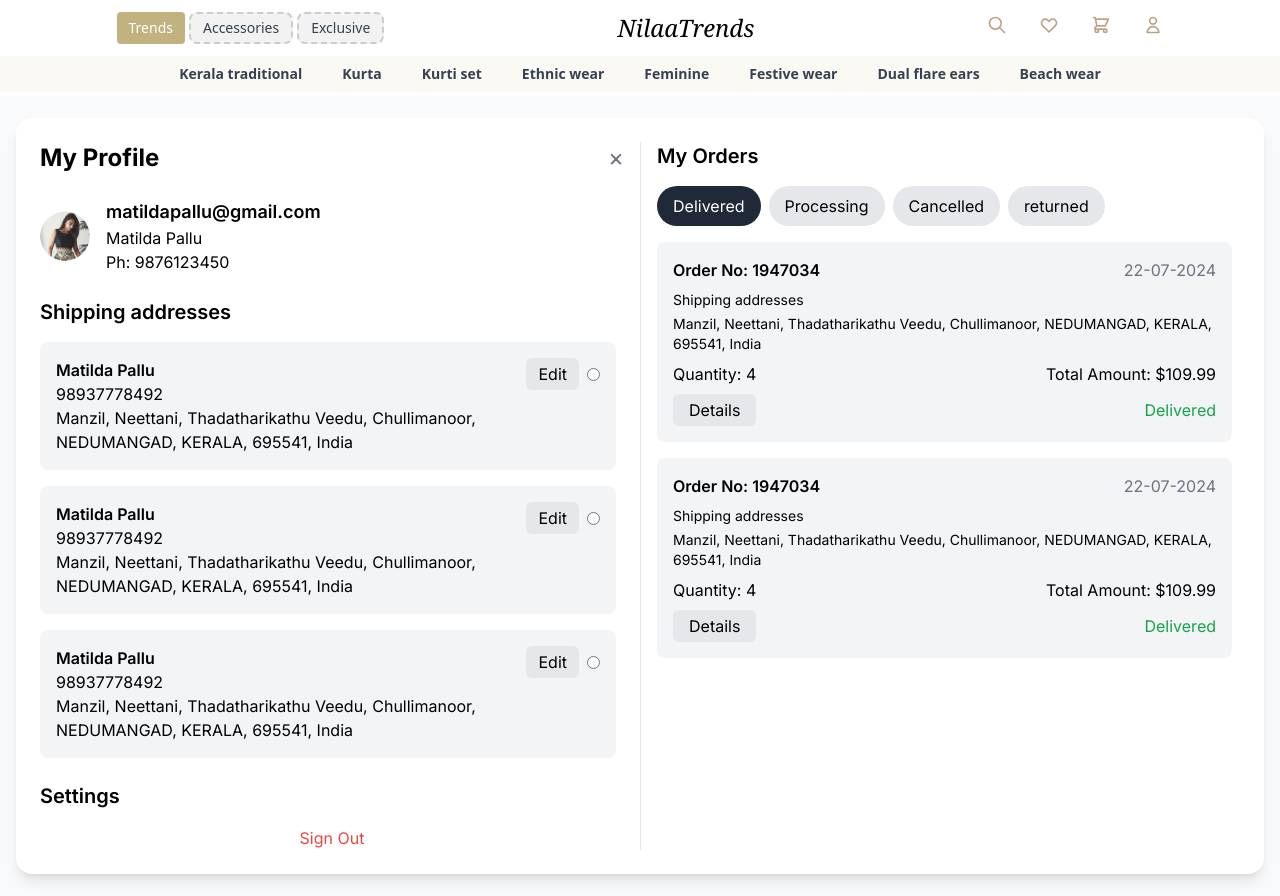
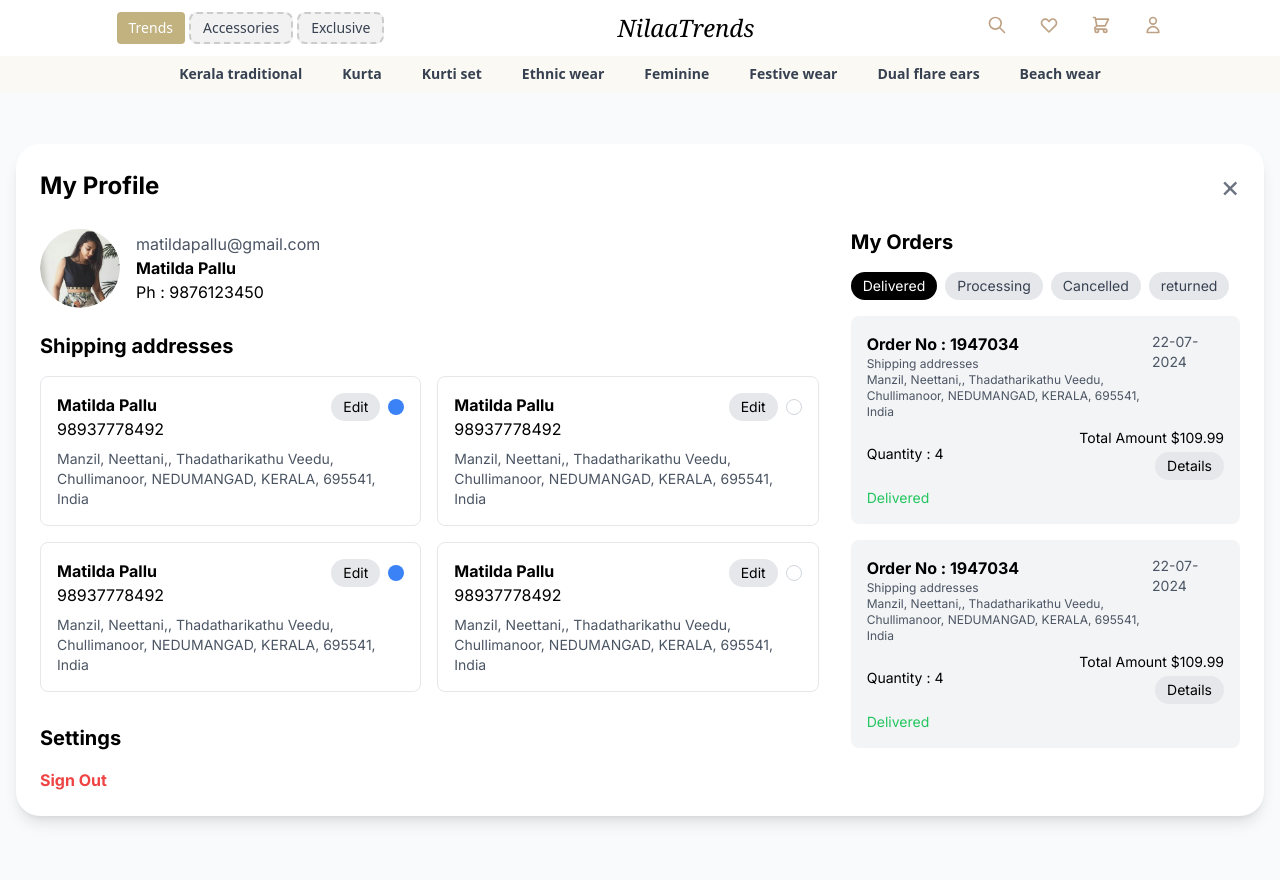
Before and after one commit to abdusamad8575/nila-trends, a Next.js app in the folder client/: page /profile in a window 1280 px wide. Built offline with nearby package versions, Linux system fonts and the light colour scheme.

Commit message:
updated profile and added login and register

```diff
--- a/client/app/components/banner/index.js
+++ b/client/app/components/banner/index.js
@@ -84,7 +84,7 @@
 
   return (
     <div>
-      <div className="max-w-7xl mx-auto p-4 mt-32">
+      <div className="max-w-7xl mx-auto p-4 mt-16 md:mt-32">
       {/* Mobile Carousel */}
       <div className="block md:hidden">
         <Carousel items={carouselItems} />
--- a/client/app/orderdetails/page.js
+++ b/client/app/orderdetails/page.js
@@ -1,187 +1,127 @@
 'use client';
+
 import React, { useState } from 'react';
+import Image from 'next/image';
 
-const OrderPage = () => {
-  const [selectedOrder, setSelectedOrder] = useState(null);
+const OrderDetailPage = () => {
+  const [activeTab, setActiveTab] = useState('Delivered');
+  const tabs = ['Delivered', 'Processing', 'Cancelled', 'returned'];
 
-  // Dummy order data for demo purposes
-  const orders = [
-    {
-      id: '1947034',
-      address: 'Manzil, Neettani, Thadatharikathu Veedu, Chullimanoor, NEDUMANGAD, KERALA, 695541, India',
-      quantity: 4,
-      total: 109.99,
-      status: 'Delivered',
-      date: '22-07-2024',
-      items: [
-        { name: 'Timeless A-line Evening Dress', size: 'Medium', price: 109.99, quantity: 1, image: '/dress1.jpg' },
-        { name: 'Timeless A-line Evening Dress', size: 'Medium', price: 109.99, quantity: 1, image: '/dress2.jpg' },
-      ],
-    },
-    {
-      id: '1947035',
-      address: 'John Doe, Sample Address, City, STATE, 123456, USA',
-      quantity: 2,
-      total: 299.99,
-      status: 'Processing',
-      date: '15-07-2024',
-      items: [
-        { name: 'Casual T-Shirt', size: 'Large', price: 29.99, quantity: 1, image: '/shirt.jpg' },
-        { name: 'Jeans', size: '32', price: 49.99, quantity: 1, image: '/jeans.jpg' },
-      ],
-    },
-  ];
+  const orderDetails = {
+    orderNo: '1947034',
+    date: '22-07-2024',
+    shippingAddress: 'Manzil, Neettani,, Thadatharikathu Veedu, Chullimanoor, NEDUMANGAD, KERALA, 695541, India',
+    totalAmount: '$109.99',
+    status: 'Delivered',
+    quantity: 4,
+    items: [
+      {
+        name: 'Timeless A-line Evening Dress',
+        fit: 'Ankle-length',
+        price: '$109.99',
+        size: 'Medium',
+        quantity: 1,
+        image: '/assets/product1.png'
+      },
+      {
+        name: 'Timeless A-line Evening Dress',
+        fit: 'Ankle-length',
+        price: '$109.99',
+        size: 'Medium',
+        quantity: 1,
+        image: '/assets/product2.png'
+      }
+    ]
+  };
 
   return (
-    <div className="order-page">
-      {/* Order List Section */}
-      <div className="order-list">
-        <h2>My Orders</h2>
-        <div className="order-filters">
-          <button className="filter-btn">Delivered</button>
-          <button className="filter-btn">Processing</button>
-          <button className="filter-btn">Cancelled</button>
-          <button className="filter-btn">Returned</button>
+    <div className="container mx-auto p-4 max-w-7xl mt-24">
+      <div className="flex justify-between items-center mb-4">
+        <h1 className="text-xl font-semibold">My Orders</h1>
+        <button className="text-gray-500 text-2xl">&times;</button>
+      </div>
+
+      <div className="flex flex-wrap gap-2 mb-4">
+        {tabs.map((tab) => (
+          <button
+            key={tab}
+            className={`px-3 py-1 rounded-full text-sm ${
+              activeTab === tab ? 'bg-gray-900 text-white' : 'bg-gray-200 text-gray-700'
+            }`}
+            onClick={() => setActiveTab(tab)}
+          >
+            {tab}
+          </button>
+        ))}
+      </div>
+
+      <div className="flex flex-col md:flex-row gap-4">
+        <div className="w-full md:w-1/2">
+          {[1, 2].map((_, index) => (
+            <div key={index} className="bg-white shadow rounded-lg p-4 mb-4">
+              <div className="flex flex-col sm:flex-row justify-between items-start mb-2">
+                <div>
+                  <p className="font-semibold">Order No : {orderDetails.orderNo}</p>
+                  <p className="text-xs text-gray-600">Shipping addresses</p>
+                  <p className="text-xs text-gray-600 max-w-xs">{orderDetails.shippingAddress}</p>
+                </div>
+                <p className="text-sm text-gray-600 mt-2 sm:mt-0">{orderDetails.date}</p>
+              </div>
+              <div className="flex flex-col sm:flex-row justify-between items-start sm:items-center mt-2">
+                <p className="text-sm">Quantity : {orderDetails.quantity}</p>
+                <div className="text-left sm:text-right mt-2 sm:mt-0">
+                  <p className="text-sm">Total Amount {orderDetails.totalAmount}</p>
+                  <button className="text-sm bg-gray-200 px-3 py-1 rounded-full mt-1">Details</button>
+                </div>
+              </div>
+              <p className="text-green-500 text-sm mt-2">{orderDetails.status}</p>
+            </div>
+          ))}
         </div>
 
-        {/* Orders */}
-        <div className="orders">
-          {orders.map((order) => (
-            <div className="order-card" key={order.id} onClick={() => setSelectedOrder(order)}>
-              <div className="order-info">
-                <p>Order No: <strong>{order.id}</strong></p>
-                <p>Shipping address: {order.address}</p>
-                <p>Quantity: {order.quantity}</p>
-                <p>Total Amount: ${order.total}</p>
+        <div className="w-full md:w-1/2 bg-white shadow rounded-lg p-4">
+          <div className="flex flex-col sm:flex-row justify-between items-start mb-4">
+            <div>
+              <p className="font-semibold">Order No : {orderDetails.orderNo}</p>
+              <p className="text-sm text-gray-600">Shipping addresses</p>
+              <p className="text-sm text-gray-600 max-w-md">{orderDetails.shippingAddress}</p>
+            </div>
+            <div className="text-left sm:text-right mt-2 sm:mt-0">
+              <p className="text-gray-600">{orderDetails.date}</p>
+              <p className="font-semibold mt-2">Total Amount • {orderDetails.totalAmount}</p>
+              <p className="text-green-500">{orderDetails.status}</p>
+            </div>
+          </div>
+
+          <h2 className="text-lg font-semibold mb-4">Items - {orderDetails.quantity}</h2>
+
+          {orderDetails.items.map((item, index) => (
+            <div key={index} className="flex flex-col sm:flex-row items-center border-t py-4">
+              <Image src={item.image} alt={item.name} width={80} height={80} className="mr-4 mb-2 sm:mb-0" />
+              <div className="flex-grow mb-2 sm:mb-0">
+                <h3 className="font-semibold text-sm">{item.name}</h3>
+                <p className="text-xs text-gray-600">
+                  Fit • {item.fit} &nbsp;&nbsp; Price • {item.price}
+                </p>
               </div>
-              <div className="order-status">
-                <p>{order.status}</p>
-                <button className="details-btn">Details</button>
+              <div className="text-center sm:text-right">
+                <p className="text-sm mb-1">Select Size</p>
+                <select className="border rounded px-2 py-1 text-sm mb-1">
+                  <option>{item.size}</option>
+                </select>
+                <div className="flex items-center justify-center sm:justify-end border rounded">
+                  <button className="px-2 py-1 text-sm">-</button>
+                  <span className="px-2 text-sm">{item.quantity}</span>
+                  <button className="px-2 py-1 text-sm">+</button>
+                </div>
+                <button className="mt-1 text-xs text-gray-600 underline">save for later</button>
               </div>
             </div>
           ))}
         </div>
       </div>
-
-      {/* Order Details Section */}
-      <div className="order-details">
-        {selectedOrder ? (
-          <>
-            <div className="details-header">
-              <h3>Order No: {selectedOrder.id}</h3>
-              <p>Shipping address: {selectedOrder.address}</p>
-              <p>Date: {selectedOrder.date}</p>
-              <p>Total Amount: ${selectedOrder.total}</p>
-              <p>Status: {selectedOrder.status}</p>
-            </div>
-            <div className="items-list">
-              <h3>Items - {selectedOrder.items.length}</h3>
-              {selectedOrder.items.map((item, index) => (
-                <div className="item-card" key={index}>
-                  <img src={item.image} alt={item.name} />
-                  <div className="item-details">
-                    <p>{item.name}</p>
-                    <p>Size: {item.size}</p>
-                    <p>Price: ${item.price}</p>
-                    <div className="quantity">
-                      <button>-</button>
-                      <span>{item.quantity}</span>
-                      <button>+</button>
-                    </div>
-                  </div>
-                </div>
-              ))}
-            </div>
-          </>
-        ) : (
-          <div>Select an order to view details</div>
-        )}
-      </div>
-
-      <style jsx>{`
-        /* Basic styling for the order page */
-        .order-page {
-          display: flex;
-          padding: 20px;
-          font-family: 'Arial', sans-serif;
-        }
-
-        .order-list {
-          flex: 1;
-          border-right: 1px solid #e0e0e0;
-          padding-right: 20px;
-        }
-
-        .order-details {
-          flex: 2;
-          padding-left: 20px;
-        }
-
-        .order-filters {
-          margin-bottom: 20px;
-        }
-
-        .filter-btn {
-          margin-right: 10px;
-          background-color: #e0e0e0;
-          border: none;
-          padding: 10px;
-          border-radius: 20px;
-          cursor: pointer;
-        }
-
-        .order-card {
-          background-color: #f9f9f9;
-          padding: 15px;
-          margin-bottom: 15px;
-          border-radius: 8px;
-          display: flex;
-          justify-content: space-between;
-          cursor: pointer;
-        }
-
-        .order-info {
-          font-size: 14px;
-        }
-
-        .details-btn {
-          background-color: #eee;
-          border: none;
-          padding: 8px 12px;
-          border-radius: 20px;
-          cursor: pointer;
-        }
-
-        .item-card {
-          display: flex;
-          align-items: center;
-          margin-bottom: 20px;
-        }
-
-        .item-card img {
-          width: 100px;
-          height: auto;
-          margin-right: 20px;
-        }
-
-        .item-details {
-          flex: 1;
-        }
-
-        .quantity {
-          display: flex;
-          align-items: center;
-        }
-
-        .quantity button {
-          background-color: #eee;
-          border: none;
-          padding: 5px 10px;
-          cursor: pointer;
-        }
-      `}</style>
     </div>
   );
 };
 
-export default OrderPage;
+export default OrderDetailPage;
--- a/client/app/profile/page.js
+++ b/client/app/profile/page.js
@@ -3,12 +3,13 @@
 
 const Profile = () => {
   return (
-    <div className="w-full min-h-screen flex justify-center items-center md:mt-24 p-4 bg-gray-50 ">
-      {/* Mobile View */}
+    <div className="w-full min-h-screen flex justify-center items-center md:mt-20 p-4 bg-gray-50">
+      {/* Mobile View - Updated to match the provided image */}
       <div className="w-full max-w-xl h-full bg-white rounded-2xl shadow-lg p-4 md:hidden">
+        <h1 className="text-2xl font-bold mb-4">Hey! Matilda Pallu</h1>
 
         {/* Profile Section */}
-        <div className="flex items-center mb-4">
+        <div className="flex items-center mb-6">
           <Image
             src="/assets/profile.png"
             alt="Profile Picture"
@@ -17,133 +18,145 @@
             className="rounded-full"
           />
           <div className="ml-4">
-            <p className="text-lg font-semibold">matildapallu@gmail.com</p>
-            <p className="text-base">Matilda Pallu</p>
-            <p className="text-base">Ph: 9876123450</p>
+            <p className="text-gray-600">matildapallu@gmail.com</p>
+            <p className="font-bold">Matilda Pallu</p>
+            <p>Ph : 9876123450</p>
           </div>
         </div>
 
         {/* Action Buttons - Coupons and Support */}
-        <div className="flex justify-between mb-4">
-          <button className="flex-1 bg-gray-100 py-2 mx-2 rounded-lg text-center">
-            <span className="block">Coupons</span>
+        <div className="flex justify-between mb-6">
+          <button className="flex-1 bg-gray-100 py-3 mx-2 rounded-lg text-center flex items-center justify-center">
+            <span className="mr-2">🎟️</span>
+            <span>Coupons</span>
           </button>
-          <button className="flex-1 bg-gray-100 py-2 mx-2 rounded-lg text-center">
-            <span className="block">Support</span>
+          <button className="flex-1 bg-gray-100 py-3 mx-2 rounded-lg text-center flex items-center justify-center">
+            <span className="mr-2">🎧</span>
+            <span>Support</span>
           </button>
         </div>
 
         {/* My Orders */}
-        <h2 className="text-lg font-semibold mb-4">My Orders</h2>
+        <h2 className="text-xl font-bold mb-4">My Orders</h2>
         <div className="flex justify-around mb-6">
           <button className="flex flex-col items-center text-gray-700">
-            <span className="text-2xl">🔄</span>
+            <span className="text-2xl mb-1">↩️</span>
             <span className="text-sm">Return</span>
           </button>
           <button className="flex flex-col items-center text-gray-700">
-            <span className="text-2xl">⚙️</span>
+            <span className="text-2xl mb-1">⚙️</span>
             <span className="text-sm">Processing</span>
           </button>
           <button className="flex flex-col items-center text-gray-700">
-            <span className="text-2xl">🚚</span>
+            <span className="text-2xl mb-1">🚚</span>
             <span className="text-sm">Shipping</span>
           </button>
           <button className="flex flex-col items-center text-gray-700">
-            <span className="text-2xl">💳</span>
+            <span className="text-2xl mb-1">💳</span>
             <span className="text-sm">Unpaid</span>
           </button>
         </div>
 
         {/* Links */}
-        <div className="border-t border-gray-200 py-4">
-          <Link href="#" className="block text-gray-700 text-base mb-2">
+        <div className="space-y-4">
+          <Link href="#" className="flex justify-between items-center text-gray-700 text-lg">
             Shipping addresses
+            <span className="text-gray-400">&gt;</span>
           </Link>
-          <Link href="#" className="block text-gray-700 text-base mb-2">
+          <Link href="#" className="flex justify-between items-center text-gray-700 text-lg">
             Settings
+            <span className="text-gray-400">&gt;</span>
           </Link>
-          <button className="text-red-500 text-base">Sign Out</button>
+          <button className="text-red-500 text-lg font-semibold">Sign Out</button>
         </div>
       </div>
 
-
       {/* Desktop View - Updated to match the reference image */}
-      <div className="w-full max-w-7xl h-full bg-white rounded-2xl shadow-lg p-6 hidden md:flex">
-        {/* Left Section */}
-        <div className="w-1/2 pr-4 flex flex-col">
-          <div className="flex justify-between items-start mb-6">
+      <div className="w-full max-w-7xl h-full bg-white rounded-3xl shadow-lg p-6 hidden md:block">
+        <div className="flex justify-between items-center mb-6">
           <h1 className="text-2xl font-bold">My Profile</h1>
-            <button className="text-gray-500 text-2xl">&times;</button>
+          <button className="text-gray-500 text-3xl">&times;</button>
         </div>
 
+        <div className="flex gap-8">
+          {/* Left Section */}
+          <div className="w-2/3">
             <div className="flex items-center mb-6">
               <Image
                 src="/assets/profile.png"
                 alt="Profile Picture"
-              width={50}
-              height={50}
+                width={80}
+                height={80}
                 className="rounded-full"
               />
               <div className="ml-4">
-              <p className="text-lg font-semibold">matildapallu@gmail.com</p>
-              <p className="text-base">Matilda Pallu</p>
-              <p className="text-base">Ph: 9876123450</p>
+                <p className="text-gray-600">matildapallu@gmail.com</p>
+                <p className="font-bold">Matilda Pallu</p>
+                <p>Ph : 9876123450</p>
               </div>
             </div>
 
-          <h2 className="text-xl font-semibold mb-4">Shipping addresses</h2>
-
-          <div className="space-y-4 flex-grow overflow-auto pr-2">
-            {[1, 2, 3].map((item) => (
-              <div key={item} className="bg-gray-100 p-4 rounded-lg">
-                <div className="flex justify-between items-start">
+            <h2 className="text-xl font-bold mb-4">Shipping addresses</h2>
+            <div className="grid grid-cols-2 gap-4">
+              {[1, 2, 3, 4].map((item) => (
+                <div key={item} className="border rounded-lg p-4">
+                  <div className="flex justify-between items-start mb-2">
                     <div>
-                    <p className="font-semibold">Matilda Pallu</p>
+                      <p className="font-bold">Matilda Pallu</p>
                       <p>98937778492</p>
-                    <p>Manzil, Neettani, Thadatharikathu Veedu, Chullimanoor, NEDUMANGAD, KERALA, 695541, India</p>
                     </div>
                     <div className="flex items-center space-x-2">
-                    <button className="px-3 py-1 bg-gray-200 rounded-md">Edit</button>
-                    <input type="radio" name="address" className="form-radio" />
+                      <button className="bg-gray-200 text-sm px-3 py-1 rounded-full">Edit</button>
+                      <div className={`w-4 h-4 rounded-full ${item % 2 === 1 ? 'bg-blue-500' : 'border border-gray-300'}`}></div>
                     </div>
                   </div>
+                  <p className="text-sm text-gray-600">Manzil, Neettani,, Thadatharikathu Veedu, Chullimanoor, NEDUMANGAD, KERALA, 695541, India</p>
                 </div>
               ))}
             </div>
 
-          <h2 className="text-xl font-semibold mt-6 mb-2">Settings</h2>
-          <button className="text-red-500 mt-2">Sign Out</button>
+            <h2 className="text-xl font-bold mt-8 mb-4">Settings</h2>
+            <button className="text-red-500 font-bold">Sign Out</button>
           </div>
 
           {/* Right Section */}
-        <div className="w-1/2 pl-4 border-l border-gray-200">
-          <h2 className="text-xl font-semibold mb-4">My Orders</h2>
+          <div className="w-1/3">
+            <h2 className="text-xl font-bold mb-4">My Orders</h2>
             <div className="flex space-x-2 mb-4">
-            <button className="px-4 py-2 bg-gray-800 text-white rounded-full">Delivered</button>
-            <button className="px-4 py-2 bg-gray-200 rounded-full">Processing</button>
-            <button className="px-4 py-2 bg-gray-200 rounded-full">Cancelled</button>
-            <button className="px-4 py-2 bg-gray-200 rounded-full">returned</button>
+              {['Delivered', 'Processing', 'Cancelled', 'returned'].map((status, index) => (
+                <button
+                  key={index}
+                  className={`px-3 py-1 rounded-full text-sm ${
+                    status === 'Delivered' ? 'bg-black text-white' : 'bg-gray-200 text-gray-700'
+                  }`}
+                >
+                  {status}
+                </button>
+              ))}
             </div>
 
-          <div className="space-y-4 overflow-auto h-[calc(100vh-250px)] pr-2">
+            <div className="space-y-4">
               {[1, 2].map((item) => (
-              <div key={item} className="bg-gray-100 p-4 rounded-lg">
-                <div className="flex justify-between mb-2">
-                  <p className="font-semibold">Order No: 1947034</p>
-                  <p className="text-gray-500">22-07-2024</p>
+                <div key={item} className="bg-gray-100 rounded-lg p-4">
+                  <div className="flex justify-between items-start mb-2">
+                    <div>
+                      <p className="font-bold">Order No : 1947034</p>
+                      <p className="text-xs text-gray-600">Shipping addresses</p>
+                      <p className="text-xs text-gray-600 max-w-xs">Manzil, Neettani,, Thadatharikathu Veedu, Chullimanoor, NEDUMANGAD, KERALA, 695541, India</p>
                     </div>
-                <p className="text-sm mb-1">Shipping addresses</p>
-                <p className="text-sm mb-2">Manzil, Neettani, Thadatharikathu Veedu, Chullimanoor, NEDUMANGAD, KERALA, 695541, India</p>
+                    <p className="text-sm text-gray-600">22-07-2024</p>
+                  </div>
                   <div className="flex justify-between items-center">
-                  <p>Quantity: 4</p>
-                  <p>Total Amount: $109.99</p>
-                </div>
-                <div className="flex justify-between items-center mt-2">
-                  <button className="px-4 py-1 bg-gray-200 rounded-md">Details</button>
-                  <p className="text-green-600">Delivered</p>
+                    <p className="text-sm">Quantity : 4</p>
+                    <div className="text-right">
+                      <p className="text-sm">Total Amount $109.99</p>
+                      <Link href={'/orderdetails'}><button className="text-sm bg-gray-200 px-3 py-1 rounded-full mt-1">Details</button></Link>
                     </div>
                   </div>
+                  <p className="text-green-500 text-sm mt-2">Delivered</p>
+                </div>
               ))}
+            </div>
           </div>
         </div>
       </div>
```
Also changed, not shown: client/app/login/page.js (added, +53 -0 lines), client/app/register/page.js (added, +87 -0 lines). Lines whose indentation alone changed are shown as unchanged.
